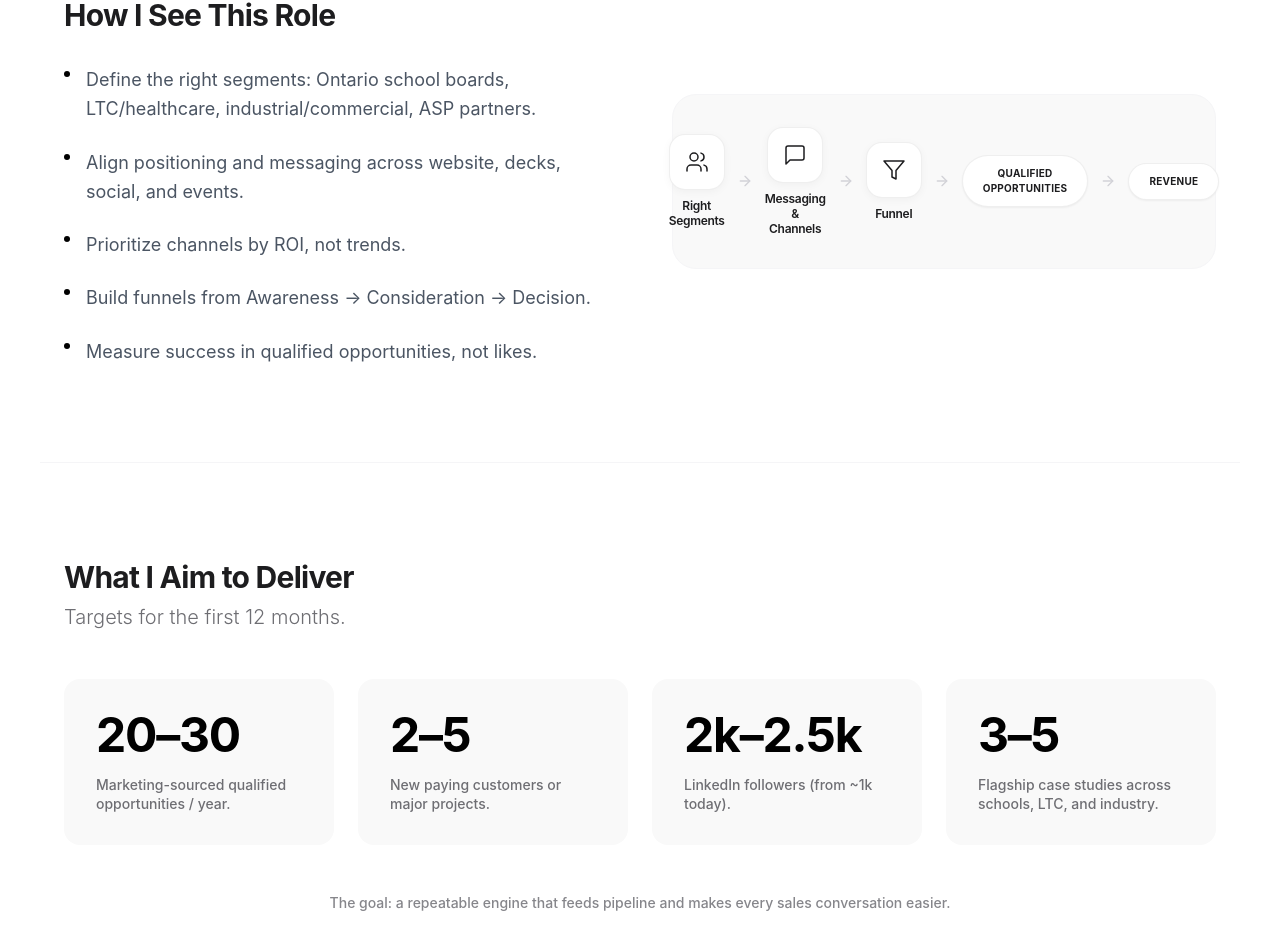
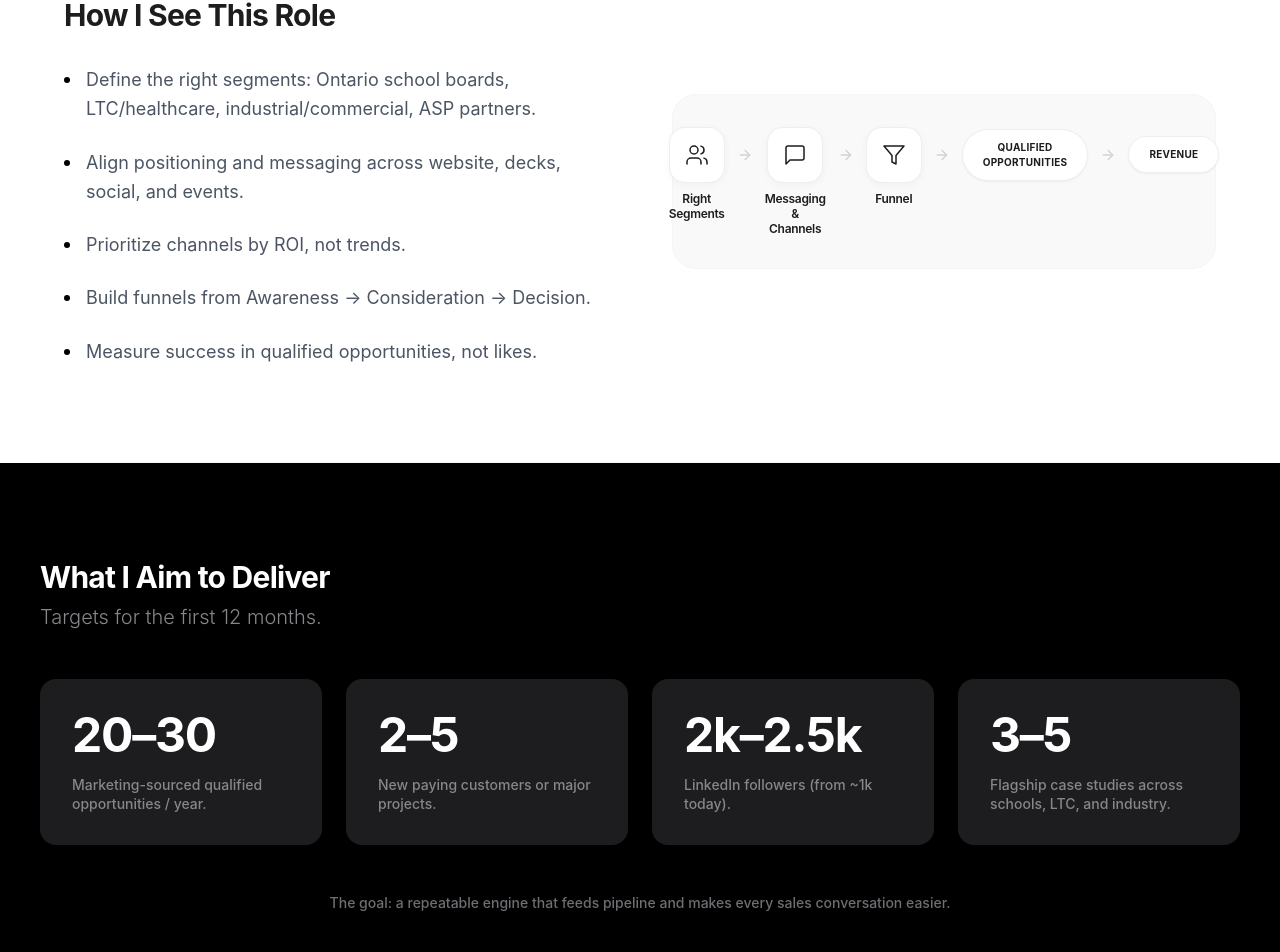
Before and after one commit to charlieyan223-ctrl/portfolio, a React (Vite) app: page /#/circuit-iq in a window 1280 px wide. Shown: the part 776-1728 px from the top of the page. Built offline with nearby package versions, Linux system fonts and the light colour scheme.

Commit message:
feat: Introduce new portfolio pages and components, and update React dependencies.

```diff
--- a/components/Layout.tsx
+++ b/components/Layout.tsx
@@ -123,7 +123,7 @@ const Layout: React.FC<LayoutProps> = ({ children }) => {
                 email="charlieyan223@gmail.com"
                 className="text-sm text-gray-900 hover:text-gray-600 flex items-center gap-2 transition-colors"
               >
-                charlieyan223@gmail.com <ArrowRight size={14} />
+                Email <ArrowRight size={14} />
               </EmailCopy>
               <a href="https://www.linkedin.com/in/charlieyan0203" target="_blank" rel="noreferrer" className="text-sm text-gray-900 hover:text-gray-600 flex items-center gap-2 transition-colors">
                 LinkedIn <ArrowRight size={14} />
--- a/components/ProjectModal.tsx
+++ b/components/ProjectModal.tsx
@@ -49,20 +49,20 @@ const ProjectModal: React.FC<ProjectModalProps> = ({ project, onClose }) => {
 
   const handleClose = () => {
     setIsVisible(false);
-    setTimeout(onClose, 600); // Wait for animation to finish
+    setTimeout(onClose, 300); // Wait for animation to finish
   };
 
   return (
     <div className="fixed inset-0 z-[100] flex items-center justify-center p-0 sm:p-6">
       {/* Backdrop */}
       <div
-        className={`absolute inset-0 bg-gray-900/40 backdrop-blur-md transition-opacity duration-500 ease-out ${isVisible ? 'opacity-100' : 'opacity-0'}`}
+        className={`absolute inset-0 bg-gray-900/40 backdrop-blur-md transition-opacity duration-300 ease-out ${isVisible ? 'opacity-100' : 'opacity-0'}`}
         onClick={handleClose}
       />
 
       {/* Modal Content */}
       <div
-        className={`bg-white w-full max-w-4xl max-h-[100vh] sm:max-h-[90vh] overflow-y-auto sm:rounded-3xl shadow-2xl relative z-10 transform transition-all duration-700 cubic-bezier(0.2, 0.8, 0.2, 1) will-change-transform ${isVisible ? 'scale-100 opacity-100 translate-y-0' : 'scale-95 opacity-0 translate-y-8'}`}
+        className={`bg-white w-full max-w-4xl max-h-[100vh] sm:max-h-[90vh] overflow-y-auto sm:rounded-3xl shadow-2xl relative z-10 transform transition-all duration-300 cubic-bezier(0.2, 0.8, 0.2, 1) will-change-transform ${isVisible ? 'scale-100 opacity-100 translate-y-0' : 'scale-95 opacity-0 translate-y-8'}`}
       >
         {/* Close Button */}
         <button
@@ -89,9 +89,9 @@ const ProjectModal: React.FC<ProjectModalProps> = ({ project, onClose }) => {
         </div>
 
         {/* Content Body - Apple Style Structure */}
-        <div className="px-8 py-12 sm:p-16 max-w-3xl mx-auto">
+        <div className="px-8 py-12 sm:p-10 max-w-3xl mx-auto">
 
-          <div className={`space-y-16 transition-all duration-700 delay-300 ${isVisible ? 'opacity-100 translate-y-0' : 'opacity-0 translate-y-4'}`}>
+          <div className={`space-y-8 transition-all duration-300 delay-100 ${isVisible ? 'opacity-100 translate-y-0' : 'opacity-0 translate-y-4'}`}>
 
             {/* ROLE & HEADLINE */}
             <div>
--- a/package.json
+++ b/package.json
@@ -11,8 +11,8 @@
   "dependencies": {
     "react-router-dom": "^6.22.0",
     "lucide-react": "^0.344.0",
-    "react-dom": "^19.2.0",
-    "react": "^19.2.0"
+    "react-dom": "^18.3.1",
+    "react": "^18.3.1"
   },
   "devDependencies": {
     "@types/node": "^22.14.0",
--- a/pages/CircuitIQ.tsx
+++ b/pages/CircuitIQ.tsx
@@ -35,7 +35,7 @@ const CircuitIQ: React.FC = () => {
                 "Measure success in qualified opportunities, not likes."
               ].map((item, i) => (
                 <li key={i} className="flex gap-4 items-start text-lg text-gray-600 leading-relaxed">
-                  <div className="mt-1.5 w-1.5 h-1.5 rounded-full bg-black shrink-0" />
+                  <div className="mt-3 w-1.5 h-1.5 rounded-full bg-black shrink-0" />
                   {item}
                 </li>
               ))}
@@ -46,53 +46,65 @@ const CircuitIQ: React.FC = () => {
           <FadeIn delay={200} className="w-full">
             <div className="bg-gray-50 rounded-3xl p-8 w-full border border-gray-100 flex items-center justify-center">
 
-              <div className="flex flex-col lg:flex-row items-center gap-3 w-full justify-center">
+              <div className="flex flex-col lg:flex-row items-center lg:items-start gap-3 w-full justify-center">
 
                 {/* Step 1: Right Segments */}
                 <div className="group transition-all duration-300 ease-out">
                   <div className="flex flex-col items-center gap-2">
-                    <div className="w-14 h-14 bg-white rounded-2xl shadow-[0_2px_8px_rgba(0,0,0,0.04)] border border-gray-200/60 flex items-center justify-center text-gray-900 group-hover:scale-110 group-hover:shadow-md group-hover:border-gray-300 transition-all duration-300 ease-out">
+                    <div className="w-14 h-14 bg-white rounded-2xl shadow-[0_2px_8px_rgba(0,0,0,0.04)] border border-gray-200/60 flex items-center justify-center text-gray-900 transition-all duration-300 ease-out">
                       <Users size={24} strokeWidth={1.5} />
                     </div>
                     <span className="text-xs font-semibold text-gray-900 tracking-tight text-center max-w-[80px] leading-tight">Right Segments</span>
                   </div>
                 </div>
 
+                <div className="flex justify-center lg:h-14 lg:items-center">
                   <ArrowRight className="text-gray-300 rotate-90 lg:rotate-0 shrink-0" size={16} />
+                </div>
 
                 {/* Step 2: Messaging */}
                 <div className="group transition-all duration-300 ease-out">
                   <div className="flex flex-col items-center gap-2">
-                    <div className="w-14 h-14 bg-white rounded-2xl shadow-[0_2px_8px_rgba(0,0,0,0.04)] border border-gray-200/60 flex items-center justify-center text-gray-900 group-hover:scale-110 group-hover:shadow-md group-hover:border-gray-300 transition-all duration-300 ease-out">
+                    <div className="w-14 h-14 bg-white rounded-2xl shadow-[0_2px_8px_rgba(0,0,0,0.04)] border border-gray-200/60 flex items-center justify-center text-gray-900 transition-all duration-300 ease-out">
                       <MessageSquare size={24} strokeWidth={1.5} />
                     </div>
                     <span className="text-xs font-semibold text-gray-900 tracking-tight text-center max-w-[90px] leading-tight">Messaging & Channels</span>
                   </div>
                 </div>
 
+                <div className="flex justify-center lg:h-14 lg:items-center">
                   <ArrowRight className="text-gray-300 rotate-90 lg:rotate-0 shrink-0" size={16} />
+                </div>
 
                 {/* Step 3: Funnel */}
                 <div className="group transition-all duration-300 ease-out">
                   <div className="flex flex-col items-center gap-2">
-                    <div className="w-14 h-14 bg-white rounded-2xl shadow-[0_2px_8px_rgba(0,0,0,0.04)] border border-gray-200/60 flex items-center justify-center text-gray-900 group-hover:scale-110 group-hover:shadow-md group-hover:border-gray-300 transition-all duration-300 ease-out">
+                    <div className="w-14 h-14 bg-white rounded-2xl shadow-[0_2px_8px_rgba(0,0,0,0.04)] border border-gray-200/60 flex items-center justify-center text-gray-900 transition-all duration-300 ease-out">
                       <Filter size={24} strokeWidth={1.5} />
                     </div>
                     <span className="text-xs font-semibold text-gray-900 tracking-tight text-center max-w-[80px] leading-tight">Funnel</span>
                   </div>
                 </div>
 
+                <div className="flex justify-center lg:h-14 lg:items-center">
                   <ArrowRight className="text-gray-300 rotate-90 lg:rotate-0 shrink-0" size={16} />
+                </div>
 
                 {/* Outcomes */}
+                <div className="lg:h-14 lg:flex lg:items-center">
                   <div className="px-5 py-2.5 bg-white rounded-full border border-gray-200/60 shadow-sm text-[10px] font-bold text-gray-900 tracking-wide uppercase text-center">
                     Qualified Opportunities
                   </div>
+                </div>
 
+                <div className="flex justify-center lg:h-14 lg:items-center">
                   <ArrowRight className="text-gray-300 rotate-90 lg:rotate-0 shrink-0" size={16} />
+                </div>
 
+                <div className="lg:h-14 lg:flex lg:items-center">
                   <div className="px-5 py-2.5 bg-white rounded-full border border-gray-200/60 shadow-sm text-[10px] font-bold text-gray-900 tracking-wide uppercase text-center">
                     Revenue
+                  </div>
                 </div>
 
               </div>
@@ -101,11 +113,12 @@ const CircuitIQ: React.FC = () => {
         </div>
       </section>
 
-      {/* SECTION 3 – TARGET OUTCOMES */}
-      <section className="py-24 px-6 max-w-[1200px] mx-auto border-b border-gray-100">
+      {/* SECTION 3 – TARGET OUTCOMES (DARK THEME) */}
+      <section className="py-24 px-6 bg-black text-white border-b border-gray-800">
+        <div className="max-w-[1200px] mx-auto">
           <FadeIn className="mb-12 text-center md:text-left">
-          <h2 className="text-3xl font-bold tracking-tight mb-2">What I Aim to Deliver</h2>
-          <p className="text-xl text-gray-500 font-light">Targets for the first 12 months.</p>
+            <h2 className="text-3xl font-bold tracking-tight mb-2 text-white">What I Aim to Deliver</h2>
+            <p className="text-xl text-gray-400 font-light">Targets for the first 12 months.</p>
           </FadeIn>
 
           <div className="grid grid-cols-1 sm:grid-cols-2 md:grid-cols-4 gap-6 mb-12">
@@ -116,19 +129,20 @@ const CircuitIQ: React.FC = () => {
               { num: "3–5", label: "Flagship case studies across schools, LTC, and industry." }
             ].map((tile, i) => (
               <FadeIn key={i} delay={i * 100}>
-              <div className="bg-gray-50 p-8 rounded-2xl h-full flex flex-col justify-between hover:bg-gray-100 transition-colors duration-300">
-                <span className="text-4xl md:text-5xl font-bold text-black tracking-tight mb-4">{tile.num}</span>
-                <span className="text-sm font-medium text-gray-500 leading-snug">{tile.label}</span>
+                <div className="bg-gray-900 p-8 rounded-2xl h-full flex flex-col justify-between hover:bg-gray-800 transition-colors duration-300">
+                  <span className="text-4xl md:text-5xl font-bold text-white tracking-tight mb-4">{tile.num}</span>
+                  <span className="text-sm font-medium text-gray-400 leading-snug">{tile.label}</span>
                 </div>
               </FadeIn>
             ))}
           </div>
 
           <FadeIn delay={400} className="text-center">
-          <p className="text-gray-400 text-sm font-medium">
+            <p className="text-gray-500 text-sm font-medium">
               The goal: a repeatable engine that feeds pipeline and makes every sales conversation easier.
             </p>
           </FadeIn>
+        </div>
       </section>
 
       {/* SECTION 4 – FUNNEL + THREE PILLARS */}
@@ -179,7 +193,7 @@ const CircuitIQ: React.FC = () => {
                 <ul className="space-y-4">
                   {card.bullets.map((bullet, idx) => (
                     <li key={idx} className="text-sm text-gray-600 leading-relaxed flex gap-3">
-                      <div className="w-1 h-1 rounded-full bg-blue-600 mt-2 shrink-0" />
+                      <div className="w-1 h-1 rounded-full bg-blue-600 mt-2.5 shrink-0" />
                       {bullet}
                     </li>
                   ))}
--- a/pages/Home.tsx
+++ b/pages/Home.tsx
@@ -251,7 +251,7 @@ const Home: React.FC = () => {
 
       {/* SECTION 5 — IN THE WORK (CAROUSEL) */}
       <section className="py-32 px-6 bg-white overflow-hidden relative z-10">
-        <div className="max-w-[1200px] mx-auto">
+        <div className="max-w-[900px] mx-auto">
           {/* Section Header */}
           <FadeIn className="text-center mb-16">
             <h2 className="text-3xl md:text-4xl font-bold tracking-tight text-black mb-4">In the Work. In the Community.</h2>
@@ -268,7 +268,7 @@ const Home: React.FC = () => {
               onMouseLeave={() => setIsPaused(false)}
             >
               {/* Slides Track */}
-              <div className="relative overflow-hidden rounded-[2rem] aspect-[4/3] md:aspect-[16/9] shadow-sm">
+              <div className="relative overflow-hidden rounded-[2rem] aspect-[4/3] md:aspect-[3/2] shadow-sm">
                 <div
                   className="flex transition-transform duration-700 ease-in-out h-full"
                   style={{ transform: `translateX(-${currentSlide * 100}%)` }}
@@ -276,7 +276,7 @@ const Home: React.FC = () => {
                   {CAROUSEL_SLIDES.map((slide, index) => (
                     <div
                       key={slide.id}
-                      className="min-w-full h-full relative cursor-pointer group/slide"
+                      className="min-w-full h-full relative group/slide"
                     >
                       {/* Blurred Background for Ambience */}
                       <div className="absolute inset-0 z-0 overflow-hidden bg-gray-900">
--- a/pages/Portfolio.tsx
+++ b/pages/Portfolio.tsx
@@ -68,7 +68,6 @@ const STRATEGY_PROJECTS = [
       'Built recommendation roadmap',
       'Award-winning user-impact project'
     ],
-
     goinAppImage, // Mobile App/Tech
     {
       role: "Student Ambassador — Humber International Centre",
@@ -473,9 +472,11 @@ const Portfolio: React.FC = () => {
             {CAMPAIGN_PROJECTS.map((project, i) => (
               <FadeIn key={project.id} delay={i * 100}>
                 <div className="group cursor-pointer" onClick={() => handleOpenModal(project)}>
+                  {/* Thumbnail */}
                   <div className="aspect-video bg-gray-50 rounded-2xl overflow-hidden mb-8 shadow-[0_8px_24px_-4px_rgba(0,0,0,0.06)] transition-all duration-500 ease-out group-hover:shadow-[0_35px_70px_-12px_rgba(0,0,0,0.15)] group-hover:-translate-y-2 will-change-transform">
                     <img src={project.image} alt={project.title} className="w-full h-full object-cover transition-transform duration-700 ease-out group-hover:scale-105" />
                   </div>
+                  {/* Content */}
                   <div>
                     <h3 className="text-xl font-semibold tracking-tight mb-3 group-hover:text-black transition-colors">{project.title}</h3>
                     <p className="text-gray-600 leading-relaxed mb-6 line-clamp-2">{project.summary}</p>
```
Also changed, not shown: 1 other file (tests, documents, lock files or other folders). Lines whose indentation alone changed are shown as unchanged.
